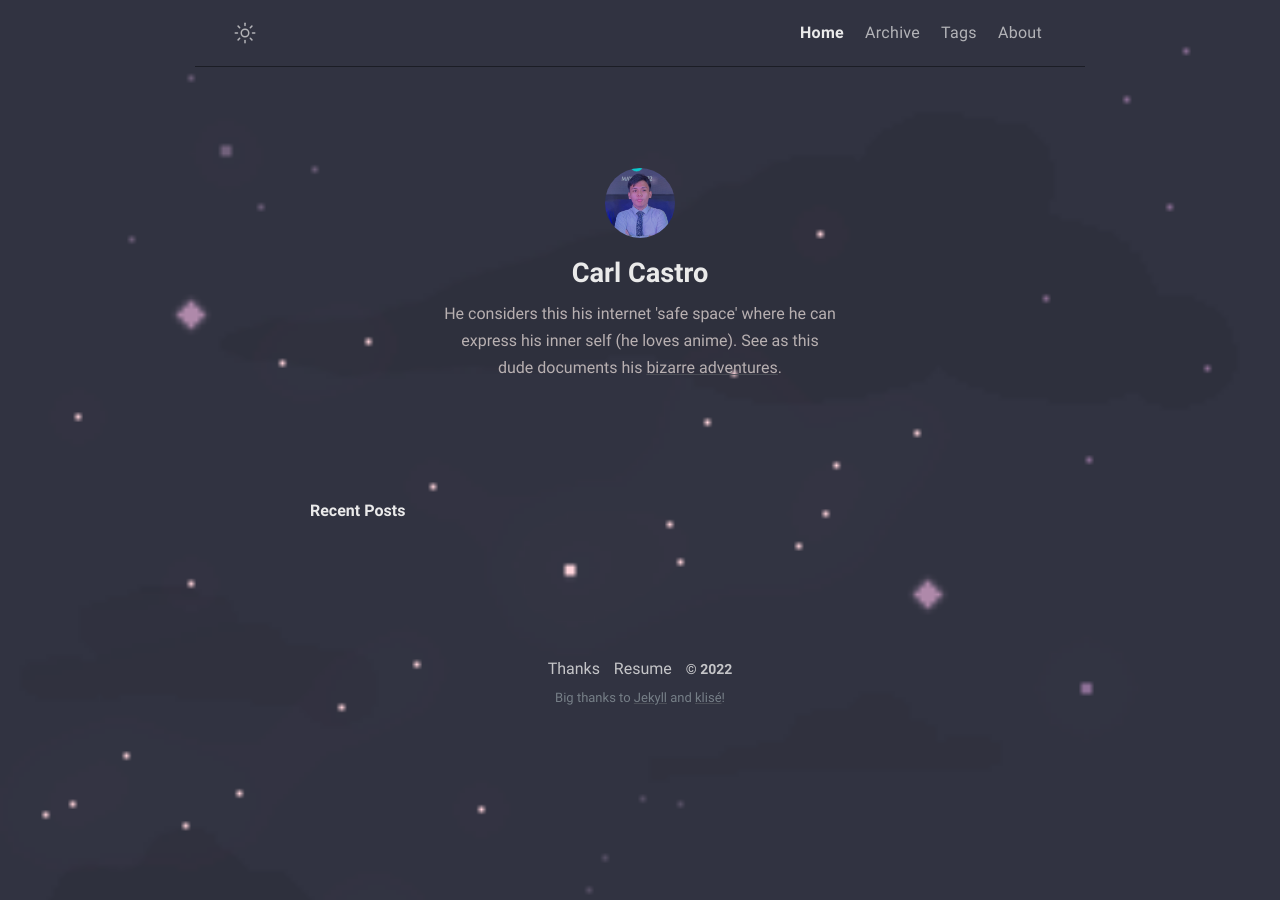
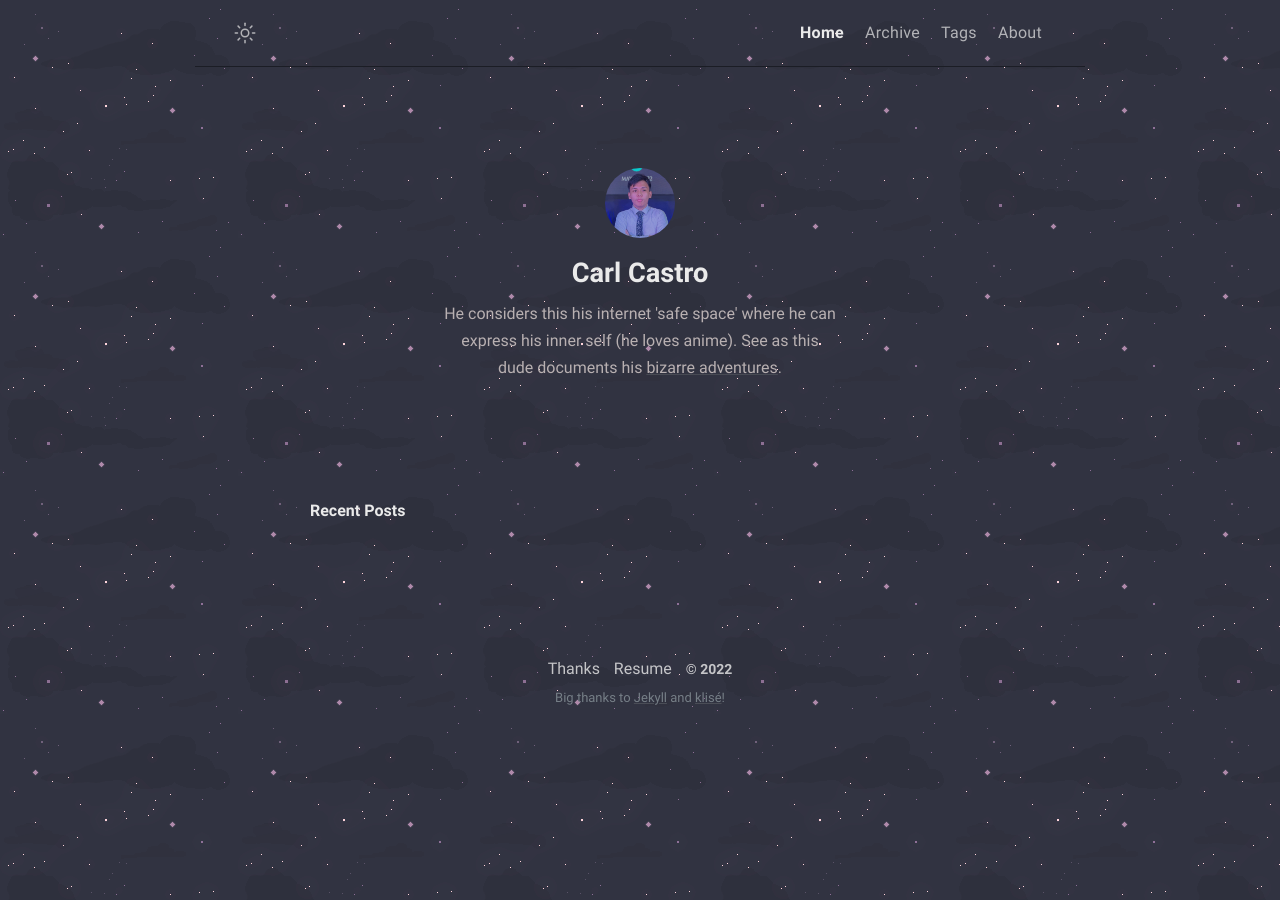
Before and after one commit to philippines69/carlcastroarchives, a Jekyll site: the page built from index.md, in a window 1280 px wide. Built offline with Jekyll 4.4.1, drawn with Linux system fonts in a browser that asks for light colours.

Commit message:
Update header.html

```diff
--- a/_includes/header.html
+++ b/_includes/header.html
@@ -3,7 +3,7 @@
   <style>
     body {
       background-image: url('{{ site.baseurl }}/assets/background/bg.gif');
-      background-size: cover;
+      background-size: 238px 238px;
     }
     </style>
 
```
